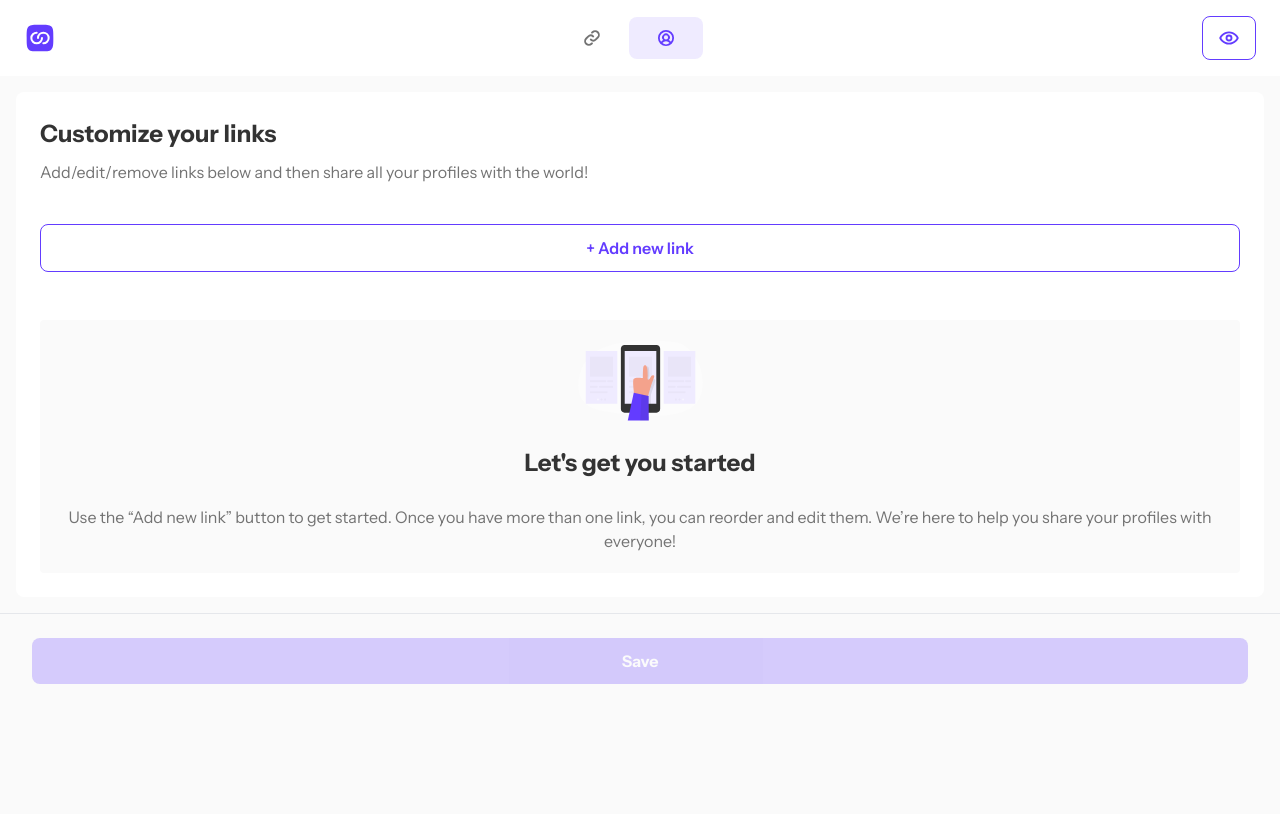
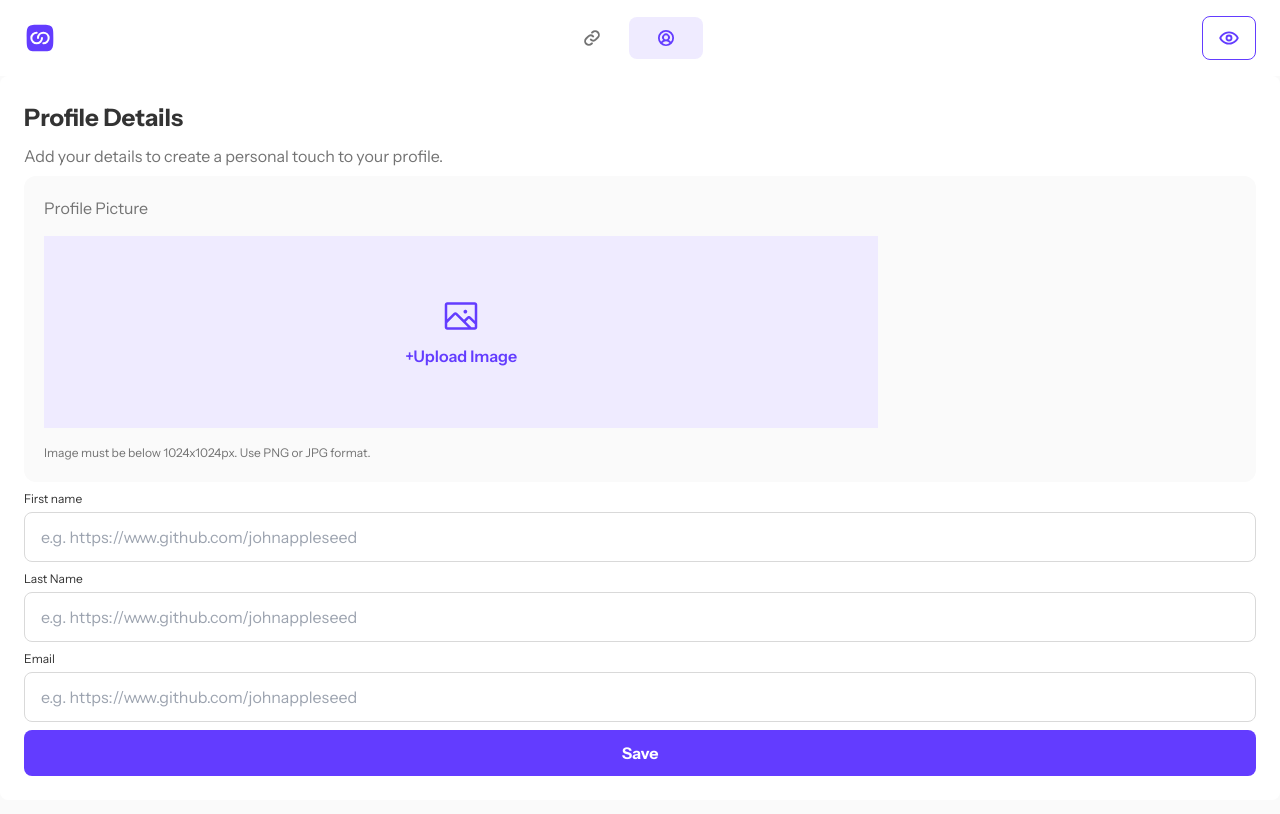
Before and after one commit to n1kushach/link-sharing-app, a Next.js app: page / in a window 1280 px wide. Both pictures are taken after a click on the element 666 px from the left and 38 px from the top of the page. Built offline with nearby package versions, Linux system fonts and the light colour scheme.

Commit message:
Changes in navbar, context, started profile page

```diff
--- a/src/app/(main)/page.tsx
+++ b/src/app/(main)/page.tsx
@@ -1,67 +1,15 @@
 'use client';
-import LetsGetYouStarted from '@/components/main/LetsGetYouStarted/LetsGetYouStarted';
-import LinkCard from '@/components/main/LinkCard/LinkCard';
-import MainHeaderInfo from '@/components/main/MainHeaderInfo/MainHeaderInfo';
-import NewLinkButton from '@/components/main/NewLinkButton/NewLinkButton';
+
+import CustomizeLinkSection from '@/components/CustomizeLinkSection/CustomizeLinkSection';
+import ProfileSection from '@/components/ProfileSection/ProfileSection';
 import useLinkShare from '@/hooks/useLinkShare/useLinkShare';
 
-interface Links {
-  id: number;
-  link: string;
-  platform: string;
-}
-
 export default function Main() {
-  const { links, setLinks } = useLinkShare();
-
-  const addLink = () => {
-    setLinks((prev: Links[]) => [
-      ...prev,
-      {
-        id: links.length === 0 ? 1 : links[links.length - 1].id + 1,
-        link: '',
-        platform: '',
-      },
-    ]);
-  };
-
-  const removeLinkById = (id: number) => {
-    setLinks((prev: Links[]) => {
-      return prev.filter((item) => item.id !== id);
-    });
-  };
-
-  console.log(links);
-
+  const { view } = useLinkShare();
   return (
     <main className='pb-4'>
-      <div className='p-[16px]'>
-        <div className='rounded-[8px] bg-white p-[24px]'>
-          <MainHeaderInfo />
-          <NewLinkButton addLink={addLink} />
-          <div className='links flex flex-col gap-6 pt-6'>
-            {links?.map((link: Links) => (
-              <LinkCard
-                removeLinkById={removeLinkById}
-                data={link}
-                key={link.id}
-              />
-            ))}
-          </div>
-          {links?.length == 0 && <LetsGetYouStarted />}
-        </div>
-      </div>
-      <hr className='pt-6' />
-      <div className='px-8'>
-        <button
-          className={`heading_s w-full rounded-lg bg-main-purple px-[27px] py-[11px] font-bold text-white  ${
-            links?.length > 0
-              ? 'opacity-100 duration-300'
-              : 'opacity-25 duration-300'
-          } duration-300 `}
-        >
-          Save
-        </button>
+      <div>
+        {view?.links == true ? <CustomizeLinkSection /> : <ProfileSection />}
       </div>
     </main>
   );
--- /dev/null
+++ b/src/components/CustomizeLinkSection/CustomizeLinkSection.tsx
@@ -0,0 +1,66 @@
+import MainHeaderInfo from '../main/MainHeaderInfo/MainHeaderInfo';
+import NewLinkButton from '../main/NewLinkButton/NewLinkButton';
+import LinkCard from '../main/LinkCard/LinkCard';
+import useLinkShare from '@/hooks/useLinkShare/useLinkShare';
+import LetsGetYouStarted from '../main/LetsGetYouStarted/LetsGetYouStarted';
+
+interface Links {
+  id: number;
+  link: string;
+  platform: string;
+}
+
+const CustomizeLinkSection = () => {
+  const { links, setLinks } = useLinkShare();
+  const addLink = () => {
+    setLinks((prev: Links[]) => [
+      ...prev,
+      {
+        id: links.length === 0 ? 1 : links[links.length - 1].id + 1,
+        link: '',
+        platform: '',
+      },
+    ]);
+  };
+  const removeLinkById = (id: number) => {
+    setLinks((prev: Links[]) => {
+      return prev.filter((item) => item.id !== id);
+    });
+  };
+
+  return (
+    <div className='p-[16px]'>
+      <div className='rounded-[8px] bg-white p-[24px]'>
+        <MainHeaderInfo
+          main_title='Customize your links'
+          body_text='Add/edit/remove links below and then share all your profiles with the world!'
+        />
+        <NewLinkButton addLink={addLink} />
+        <div className='links flex flex-col gap-6 pt-6'>
+          {links?.map((link: Links) => (
+            <LinkCard
+              removeLinkById={removeLinkById}
+              data={link}
+              key={link.id}
+            />
+          ))}
+        </div>
+        {links?.length == 0 && <LetsGetYouStarted />}
+        <hr className='pt-6' />
+        <div>
+          <button
+            className={`heading_s w-full rounded-lg bg-main-purple px-[27px] py-[11px] font-bold text-white  ${
+              links?.length > 0
+                ? 'opacity-100 duration-300'
+                : 'opacity-25 duration-300'
+            } duration-300 `}
+          >
+            Save
+          </button>
+        </div>
+      </div>
+    </div>
+  );
+};
+
+export default CustomizeLinkSection;
--- a/src/components/Navbar/Navbar.tsx
+++ b/src/components/Navbar/Navbar.tsx
@@ -1,11 +1,9 @@
 'use client';
 import { useState } from 'react';
+import useLinkShare from '@/hooks/useLinkShare/useLinkShare';
 
 export default function Navbar() {
-  const [active, setActive] = useState({
-    link: true,
-    profile_details: false,
-  });
+  const { view, setView } = useLinkShare();
 
   return (
     <nav className='flex items-center justify-between bg-white px-6 py-4'>
@@ -28,15 +26,15 @@ export default function Navbar() {
       <div className='flex items-center'>
         <div
           onClick={() => {
-            setActive({ link: true, profile_details: false });
+            setView({ links: true, profile_details: false });
           }}
           className={`rounded-[8px] ${
-            active?.link == true && 'bg-[#efebff]'
+            view?.links == true && 'bg-[#efebff]'
           } px-[27px] py-[11px]`}
         >
           <svg
             className={`${
-              active?.link == true ? 'fill-[#633CFF]' : 'fill-[#737373]'
+              view?.links == true ? 'fill-[#633CFF]' : 'fill-[#737373]'
             } `}
             xmlns='http://www.w3.org/2000/svg'
             width='20'
@@ -49,15 +47,15 @@ export default function Navbar() {
         </div>
         <div
           onClick={() => {
-            setActive({ link: false, profile_details: true });
+            setView({ links: false, profile_details: true });
           }}
           className={`rounded-[8px] ${
-            active?.profile_details == true && 'bg-[#efebff]'
+            view?.profile_details == true && 'bg-[#efebff]'
           } px-[27px] py-[11px]`}
         >
           <svg
             className={`${
-              active?.profile_details == true
+              view?.profile_details == true
                 ? 'fill-[#633CFF]'
                 : 'fill-[#737373]'
             } `}
--- /dev/null
+++ b/src/components/ProfileSection/ProfileSection.tsx
@@ -0,0 +1,65 @@
+import UploadImageIcon from '@/icons/UploadImageIcon/UploadImageIcon';
+import MainHeaderInfo from '../main/MainHeaderInfo/MainHeaderInfo';
+
+const ProfileSection = () => {
+  return (
+    <div className='flex flex-col gap-2'>
+      <div className='flex flex-col gap-2 rounded-[8px] bg-white p-[24px]'>
+        <MainHeaderInfo
+          main_title='Profile Details'
+          body_text='Add your details to create a personal touch to your profile.'
+        />
+        <div className='flex flex-col gap-4 rounded-xl bg-[#fafafa] p-[20px]'>
+          <h1 className='body_m text-[#737373]'>Profile Picture</h1>
+          <div>
+            <div className='flex w-[70%] flex-col items-center justify-center gap-2 bg-[#EFEBFF] px-[39px] py-[60px]'>
+              <UploadImageIcon />
+              <button className='heading_s text-main-purple'>
+                +Upload Image
+              </button>
+            </div>
+          </div>
+          <h1 className='body_s text-[#737373]'>
+            Image must be below 1024x1024px. Use PNG or JPG format.
+          </h1>
+        </div>
+        <div className='flex flex-col gap-2'>
+          <label className='relative flex flex-col gap-1'>
+            <span className='body_s'>First name</span>
+            <input
+              className=' rounded-lg border border-[#d9d9d9] bg-[#fff] px-4 py-3 focus:shadow-active-input focus:outline-main-purple focus:duration-300'
+              type='text'
+              placeholder='e.g. https://www.github.com/johnappleseed'
+            />
+          </label>
+          <label className='relative flex flex-col gap-1'>
+            <span className='body_s'>Last Name</span>
+            <input
+              className=' rounded-lg border border-[#d9d9d9] bg-[#fff] px-4 py-3 focus:shadow-active-input focus:outline-main-purple focus:duration-300'
+              type='text'
+              placeholder='e.g. https://www.github.com/johnappleseed'
+            />
+          </label>
+          <label className='relative flex flex-col gap-1'>
+            <span className='body_s'>Email</span>
+            <input
+              className=' rounded-lg border border-[#d9d9d9] bg-[#fff] px-4 py-3 focus:shadow-active-input focus:outline-main-purple focus:duration-300'
+              type='text'
+              placeholder='e.g. https://www.github.com/johnappleseed'
+            />
+          </label>
+        </div>
+
+        <div>
+          <button
+            className={`heading_s w-full rounded-lg bg-main-purple px-[27px] py-[11px] font-bold text-white`}
+          >
+            Save
+          </button>
+        </div>
+      </div>
+    </div>
+  );
+};
+
+export default ProfileSection;
--- a/src/components/main/MainHeaderInfo/MainHeaderInfo.tsx
+++ b/src/components/main/MainHeaderInfo/MainHeaderInfo.tsx
@@ -1,15 +1,15 @@
 import React from 'react';
 
-const MainHeaderInfo = () => {
+interface Props {
+  main_title: string;
+  body_text: string;
+}
+
+const MainHeaderInfo = ({ main_title, body_text }: Props) => {
   return (
     <div className='flex flex-col gap-[8px]'>
-      <h1 className='text-[24px] font-bold text-[#333]'>
-        Customize your links
-      </h1>
-      <span className='body_m text-[#737373]'>
-        Add/edit/remove links below and then share all your profiles with the
-        world!
-      </span>
+      <h1 className='text-[24px] font-bold text-[#333]'>{main_title}</h1>
+      <span className='body_m text-[#737373]'>{body_text}</span>
     </div>
   );
 };
--- a/src/context/LinkShareContext/LinkShareContext.tsx
+++ b/src/context/LinkShareContext/LinkShareContext.tsx
@@ -14,11 +14,21 @@ type Profile = {
   image: string;
 };
 
+type View = {
+  links: boolean;
+  profile_details: boolean;
+};
+
 interface LinkShareContext {
   links: Links[];
   setLinks: React.Dispatch<React.SetStateAction<Links[]>>;
   profile: Profile;
   setProfile: React.Dispatch<React.SetStateAction<Profile>>;
+  view: {
+    links: boolean;
+    profile_details: boolean;
+  };
+  setView: React.Dispatch<React.SetStateAction<View>>;
 }
 
 export const LinkShareContext = createContext<LinkShareContext>({
@@ -31,11 +41,19 @@ export const LinkShareContext = createContext<LinkShareContext>({
     image: '',
   },
   setProfile: () => {},
+  view: {
+    links: true,
+    profile_details: false,
+  },
+  setView: () => {},
 });
 
 export const LinkShareProvider = ({ children }: PropsWithChildren) => {
   const [links, setLinks] = useState<Links[]>([]);
-
+  const [view, setView] = useState({
+    links: true,
+    profile_details: false,
+  });
   const [profile, setProfile] = useState<Profile>({
     first_name: '',
     last_name: '',
@@ -44,7 +62,9 @@ export const LinkShareProvider = ({ children }: PropsWithChildren) => {
   });
 
   return (
-    <LinkShareContext.Provider value={{ links, setLinks, profile, setProfile }}>
+    <LinkShareContext.Provider
+      value={{ links, setLinks, profile, setProfile, view, setView }}
+    >
       {children}
     </LinkShareContext.Provider>
   );
--- /dev/null
+++ b/src/icons/UploadImageIcon/UploadImageIcon.tsx
@@ -0,0 +1,18 @@
+const UploadImageIcon = () => {
+  return (
+    <svg
+      xmlns='http://www.w3.org/2000/svg'
+      width='40'
+      height='40'
+      viewBox='0 0 40 40'
+      fill='none'
+    >
+      <path
+        d='M33.75 6.25H6.25C5.58696 6.25 4.95107 6.51339 4.48223 6.98223C4.01339 7.45107 3.75 8.08696 3.75 8.75V31.25C3.75 31.913 4.01339 32.5489 4.48223 33.0178C4.95107 33.4866 5.58696 33.75 6.25 33.75H33.75C34.413 33.75 35.0489 33.4866 35.5178 33.0178C35.9866 32.5489 36.25 31.913 36.25 31.25V8.75C36.25 8.08696 35.9866 7.45107 35.5178 6.98223C35.0489 6.51339 34.413 6.25 33.75 6.25ZM33.75 8.75V24.8047L29.6766 20.7328C29.4444 20.5006 29.1688 20.3164 28.8654 20.1907C28.5621 20.0651 28.2369 20.0004 27.9086 20.0004C27.5802 20.0004 27.2551 20.0651 26.9518 20.1907C26.6484 20.3164 26.3728 20.5006 26.1406 20.7328L23.0156 23.8578L16.1406 16.9828C15.6718 16.5143 15.0362 16.2512 14.3734 16.2512C13.7107 16.2512 13.075 16.5143 12.6062 16.9828L6.25 23.3391V8.75H33.75ZM6.25 26.875L14.375 18.75L26.875 31.25H6.25V26.875ZM33.75 31.25H30.4109L24.7859 25.625L27.9109 22.5L33.75 28.3406V31.25ZM22.5 15.625C22.5 15.2542 22.61 14.8916 22.816 14.5833C23.022 14.275 23.3149 14.0346 23.6575 13.8927C24.0001 13.7508 24.3771 13.7137 24.7408 13.786C25.1045 13.8584 25.4386 14.037 25.7008 14.2992C25.963 14.5614 26.1416 14.8955 26.214 15.2592C26.2863 15.6229 26.2492 15.9999 26.1073 16.3425C25.9654 16.6851 25.725 16.978 25.4167 17.184C25.1084 17.39 24.7458 17.5 24.375 17.5C23.8777 17.5 23.4008 17.3025 23.0492 16.9508C22.6975 16.5992 22.5 16.1223 22.5 15.625Z'
+        fill='#633CFF'
+      />
+    </svg>
+  );
+};
+
+export default UploadImageIcon;
```
